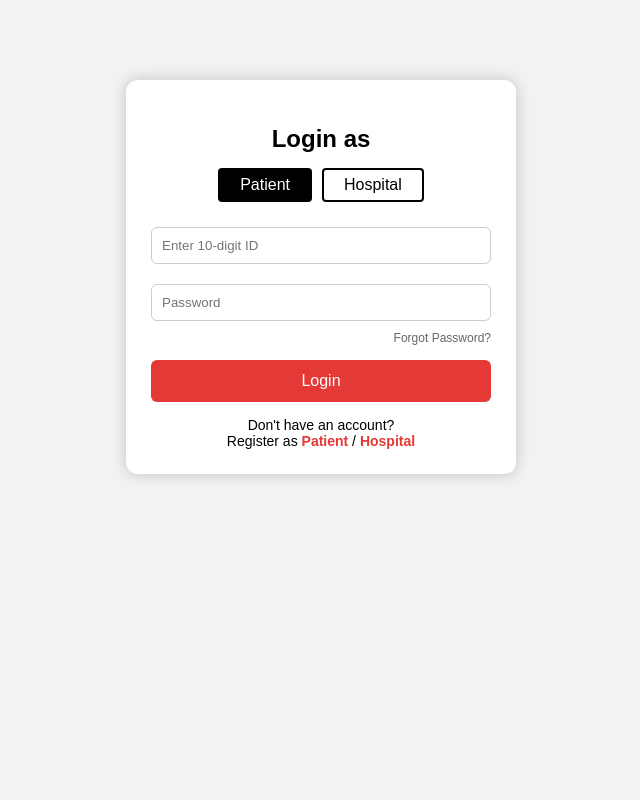
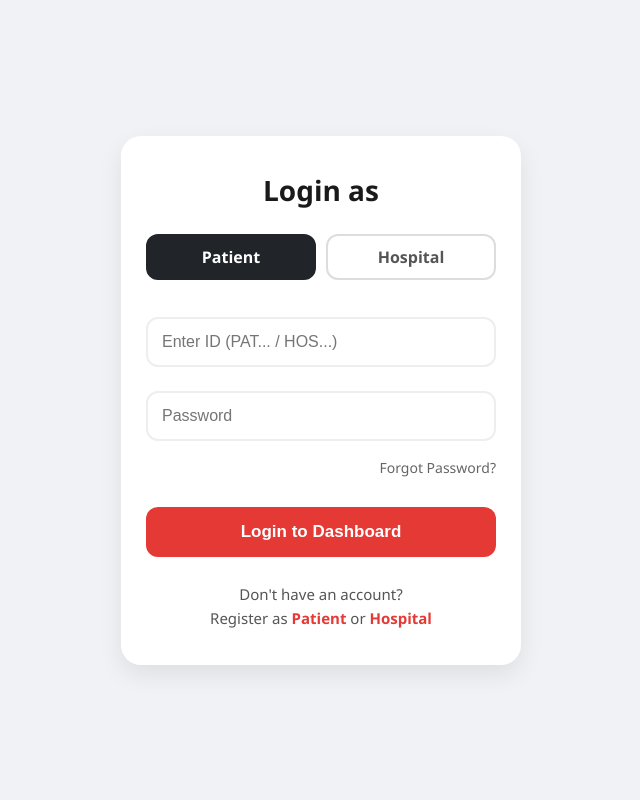
Before and after one commit to hp619/HP, a Flask app: page /login in a window 1280 px wide. Shown: the whole page, without its empty margins (319-959 px from the left). Run offline with Flask 3, Linux system fonts and the light colour scheme.

Commit message:
Update login.html

```diff
--- a/templates/login.html
+++ b/templates/login.html
@@ -1,24 +1,112 @@
 <!DOCTYPE html>
-<html>
+<html lang="en">
 <head>
-    <title>Login</title>
+    <meta charset="UTF-8">
+    <meta name="viewport" content="width=device-width, initial-scale=1.0">
+    <title>Login - HP SOS</title>
     <style>
-        body { font-family: Arial; background: #f2f2f2; }
-        .card { width: 340px; background: white; padding: 25px; margin: 80px auto; border-radius: 12px; box-shadow: 0 0 15px rgba(0,0,0,0.2); text-align: center; }
-        h2 { margin-bottom: 15px; }
-        .radio-group { display: flex; justify-content: center; margin-bottom: 15px; }
+        * { box-sizing: border-box; margin: 0; padding: 0; }
+        body {
+            font-family: 'Segoe UI', Tahoma, Geneva, Verdana, sans-serif;
+            background: #f0f2f5;
+            display: flex;
+            align-items: center;
+            justify-content: center;
+            min-height: 100vh;
+            padding: 20px;
+        }
+        .card {
+            width: 100%;
+            max-width: 400px;
+            background: white;
+            padding: 35px 25px;
+            border-radius: 20px;
+            box-shadow: 0 10px 25px rgba(0,0,0,0.08);
+            text-align: center;
+        }
+        h2 { margin-bottom: 25px; color: #1a1a1a; font-size: 28px; font-weight: 700; }
+
+        /* Radio Group Styling */
+        .radio-group { display: flex; justify-content: center; margin-bottom: 25px; gap: 10px; }
         .radio-group input { display: none; }
-        .radio-group label { border: 2px solid black; padding: 6px 20px; cursor: pointer; margin: 0 5px; border-radius: 4px; }
-        .radio-group input:checked + label { background: black; color: white; }
-        input { width: 100%; padding: 10px; margin: 10px 0; border: 1px solid #ccc; border-radius: 6px; box-sizing: border-box; }
-        button { width: 100%; padding: 12px; background: #e53935; color: white; border: none; border-radius: 6px; font-size: 16px; cursor: pointer; }
-        .register-text { margin-top: 15px; font-size: 14px; }
-        .register-text a { text-decoration: none; color: #e53935; font-weight: bold; }
-        /* Flash message style */
-        .alert { background: #d4edda; color: #155724; padding: 10px; border-radius: 5px; margin-bottom: 15px; font-size: 14px; border: 1px solid #c3e6cb; }
+        .radio-group label {
+            flex: 1;
+            border: 2px solid #ddd;
+            padding: 10px;
+            cursor: pointer;
+            border-radius: 12px;
+            font-weight: 600;
+            transition: 0.3s;
+            color: #555;
+        }
+        .radio-group input:checked + label {
+            background: #212529;
+            color: white;
+            border-color: #212529;
+        }
 
-        /* Forgot Password Link Style */
-        .forgot-link { display: block; text-align: right; font-size: 12px; margin-bottom: 15px; text-decoration: none; color: #666; }
+        /* Input Styling */
+        input[type="text"], input[type="password"] {
+            width: 100%;
+            padding: 14px;
+            margin: 12px 0;
+            border: 2px solid #eee;
+            border-radius: 12px;
+            font-size: 16px;
+            outline: none;
+            transition: 0.3s;
+        }
+        input:focus { border-color: #e53935; background: #fffcfc; }
+
+        /* Button Styling */
+        button {
+            width: 100%;
+            padding: 15px;
+            background: #e53935;
+            color: white;
+            border: none;
+            border-radius: 12px;
+            font-size: 17px;
+            font-weight: bold;
+            cursor: pointer;
+            transition: 0.3s;
+            margin-top: 10px;
+        }
+        button:hover { background: #c62828; transform: translateY(-1px); }
+
+        /* Links & Text */
+        .forgot-link {
+            display: block;
+            text-align: right;
+            font-size: 14px;
+            margin: 5px 0 20px 0;
+            text-decoration: none;
+            color: #666;
+            font-weight: 500;
+        }
+        .forgot-link:hover { color: #e53935; }
+
+        .register-text { margin-top: 25px; font-size: 15px; color: #555; line-height: 1.6; }
+        .register-text a { text-decoration: none; color: #e53935; font-weight: 700; }
+        .register-text a:hover { text-decoration: underline; }
+
+        /* Alert Styling */
+        .alert {
+            background: #feefef;
+            color: #b91c1c;
+            padding: 12px;
+            border-radius: 10px;
+            margin-bottom: 20px;
+            font-size: 14px;
+            border: 1px solid #fecaca;
+            font-weight: 500;
+        }
+
+        /* Mobile Adjustments */
+        @media (max-width: 480px) {
+            .card { padding: 25px 20px; border-radius: 15px; }
+            h2 { font-size: 24px; }
+        }
     </style>
 </head>
 <body>
@@ -42,18 +130,18 @@
             <label for="hospital">Hospital</label>
         </div>
 
-        <input type="text" name="user_id" placeholder="Enter 10-digit ID" required>
+        <input type="text" name="user_id" placeholder="Enter ID (PAT... / HOS...)" required>
         <input type="password" name="password" placeholder="Password" required>
 
         <a href="/forgot-password" class="forgot-link">Forgot Password?</a>
 
-        <button type="submit">Login</button>
+        <button type="submit">Login to Dashboard</button>
     </form>
 
     <div class="register-text">
         Don't have an account? <br>
         Register as
-        <a href="/register/patient">Patient</a> /
+        <a href="/register/patient">Patient</a> or
         <a href="/register/hospital">Hospital</a>
     </div>
 </div>
```
